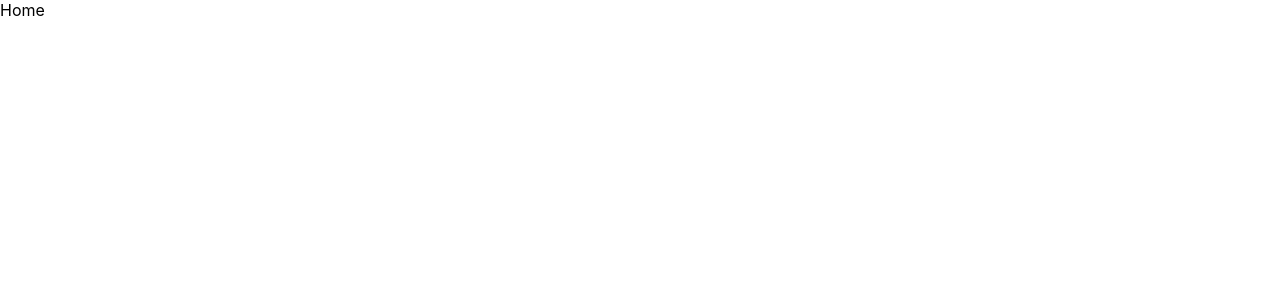
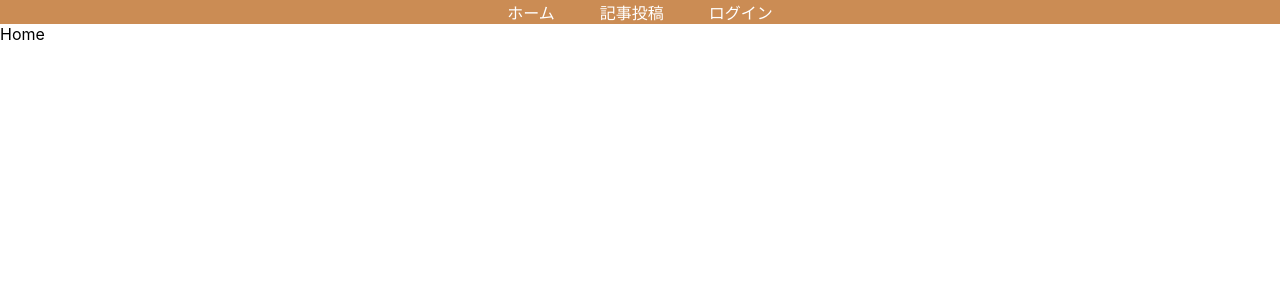
Before and after one commit to bossun11/blog-with-react-and-firebase, a React (Create React App) app: page / in a window 1280 px wide. Shown: the top 300 px of the page. Built offline with nearby package versions, Linux system fonts and the light colour scheme.

Commit message:
Add: ナビゲーションバーを作成

```diff
--- a/src/App.js
+++ b/src/App.js
@@ -4,10 +4,12 @@
 import CreatePost from "./components/CreatePost";
 import Login from "./components/Login";
 import Logout from "./components/Logout";
+import Navbar from "./components/Navbar";
 
 function App() {
   return (
     <Router>
+      <Navbar />
       <Routes>
         <Route path="/" element={<Home />}></Route>
         <Route path="/createpost" element={<CreatePost />}></Route>
--- /dev/null
+++ b/src/components/Navbar.css
@@ -0,0 +1,17 @@
+nav {
+  display: flex;
+  justify-content: center;
+  align-items: center;
+  background-color: #cb8c54;
+  gap: 45px;
+}
+
+nav a {
+  text-decoration: none;
+  color: white;
+  transition: all 0.3s;
+}
+
+nav a:hover {
+  color: cadetblue;
+}
--- /dev/null
+++ b/src/components/Navbar.jsx
@@ -0,0 +1,15 @@
+import React from "react";
+import { Link } from "react-router-dom";
+import "./Navbar.css";
+
+const Navbar = () => {
+  return (
+    <nav>
+      <Link to="/">ホーム</Link>
+      <Link to="/createpost">記事投稿</Link>
+      <Link to="/login">ログイン</Link>
+    </nav>
+  );
+};
+
+export default Navbar;
```
